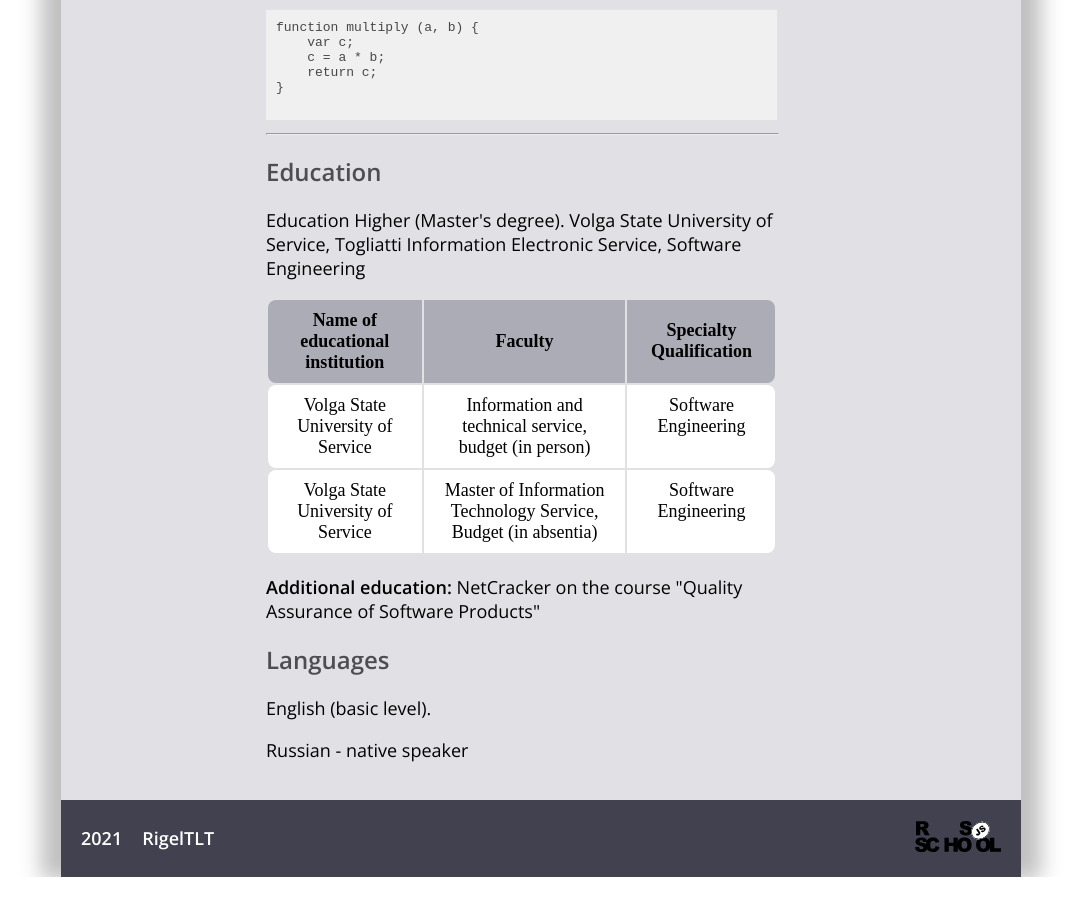
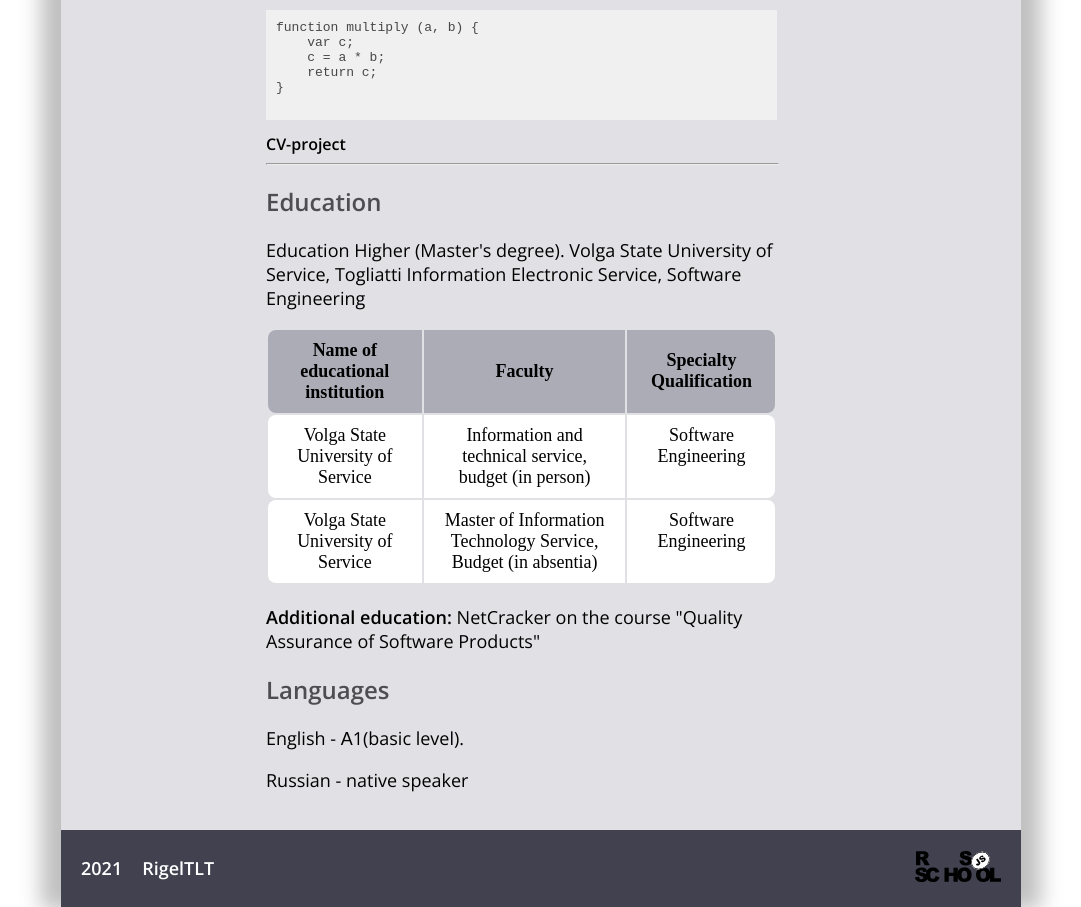
Before and after one commit to RigelTLT/rsschool-cv, a plain HTML site: page index.html in a window 1280 px wide. Shown: the part 1962-2869 px from the top of the page, without its empty margins (99-1180 px from the left). Before the commit the page ends 2839 px from the top, so only its background shows below. Drawn offline with nearby package versions, Linux system fonts and the light colour scheme.

Commit message:
feat: add link project

```diff
--- a/index.html
+++ b/index.html
@@ -7,11 +7,10 @@
     <meta name="viewport" content="width=device-width, initial-scale=1.0">
     <link rel="shortcut icon" href="https://rs.school/favicon.ico">
     <title>Dmitriy Kozyrin CV</title>
-    <link href="style.css" rel="stylesheet" type="text/css">
     <link rel="preconnect" href="https://fonts.googleapis.com">
     <link rel="preconnect" href="https://fonts.gstatic.com" crossorigin>
     <link href="https://fonts.googleapis.com/css2?family=Open+Sans:ital,wght@0,300;0,400;0,600;1,800&display=swap" rel="stylesheet">
-
+    <link href="style.css" rel="stylesheet" type="text/css">
 </head>
 
 <body class="page-body">
@@ -114,7 +113,7 @@
     return c;
 }</code>
                     </pre>
-
+                    <a class="link-code" href="https://rigeltlt.github.io/rsschool-cv/">CV-project</a>
                 </section>
                 <hr/>
                 <section class="education" id="education">
@@ -145,7 +144,7 @@
                 </section>
                 <section class="languages" id="languages">
                     <h2>Languages</h2>
-                    <p>English (basic level).</p>
+                    <p>English - А1(basic level).</p>
                     <p>Russian - native speaker</p>
                 </section>
             </div>
```
